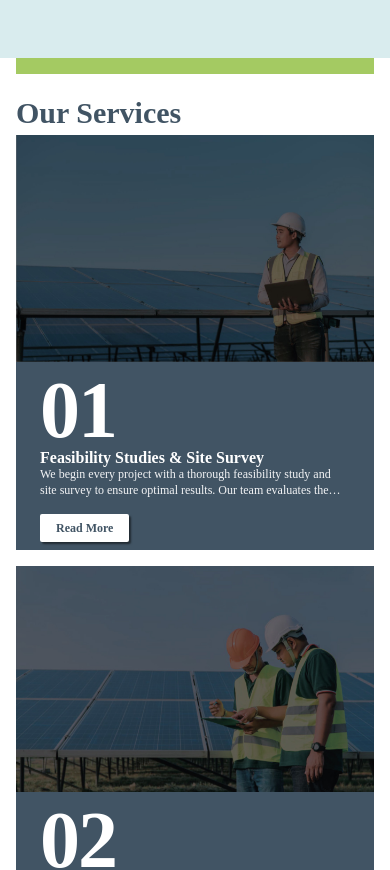
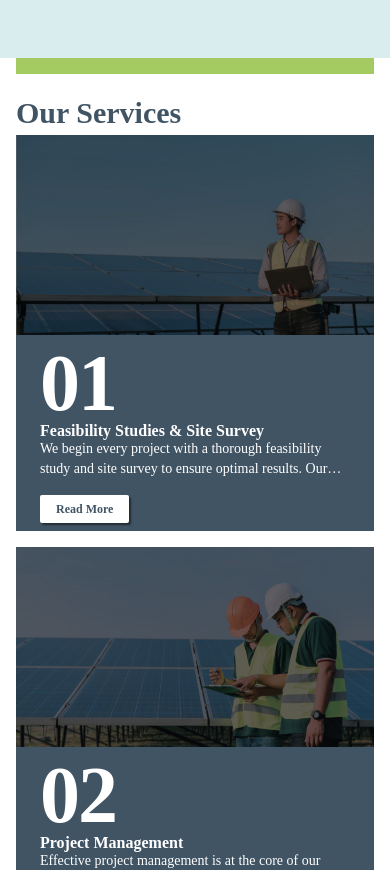
Before and after one commit to tenghuy321/Ege, a React (Vite) app: page /services in a window 390 px wide. Shown: the part 860-1730 px from the top of the page. Built offline with nearby package versions, Linux system fonts and the light colour scheme; a web font is replaced by a local one.

Commit message:
new updated

```diff
--- a/src/components/Services.jsx
+++ b/src/components/Services.jsx
@@ -8,7 +8,7 @@ import service3 from '../assets/images/services/service-3.png';
 import { useState } from "react";
 
 const Services = () => {
-  const [visibleSections, setVisibleSections] = useState({});
+  const [visibleSections, setVisibleSections] = useState("");
 
   const toggleVisibility = (id) => {
     setVisibleSections((prev) => ({
@@ -29,7 +29,7 @@ const Services = () => {
       image: service2,
       number: '02',
       header: 'Project Management',
-      description: 'Effective project management is at the core of our operations. From planning to execution, our experienced project managers oversee every phase of your solar project.We coordinate with all stakeholders, manage timelines, and ensure compliance with industry standards and regulations.Our goal is to deliver a seamless process, on time and within budget, while maintaining the highest levels of quality and professionalism.',
+      description: 'Effective project management is at the core of our operations. From planning to execution, our experienced project managers oversee every phase of your solar project. We coordinate with all stakeholders, manage timelines, and ensure compliance with industry standards and regulations. Our goal is to deliver a seamless process, on time and within budget, while maintaining the highest levels of quality and professionalism.',
       colSpan: 1,
     },
     {
@@ -47,16 +47,16 @@ const Services = () => {
         <hr className="h-4 bg-[#A4CA62] border-none" />
         <div className="px-0 py-4 md:p-5">
           <h1 data-aos='fade-right' data-aos-duration='1000' className="text-[30px] md:text-[40px] lg:text-[50px] text-[#415464] font-[700]">Our Services</h1>
-          <div className="grid grid-cols-1 md:grid-cols-2 gap-4">
+          <div className="grid grid-cols-1 lg:grid-cols-2 gap-4">
             {cardsData.map((data, id) => (
-              <div key={data.id} className={`${data.colSpan === 2 ? "col-span-1 md:col-span-2" : "col-span-1"}`} data-aos='fade-right' data-aos-duration='1200'>
-                <img src={data.image} alt="Service 1" />
+              <div key={data.id} className={`${data.colSpan === 2 ? "col-span-1 lg:col-span-2" : "col-span-1"}`} data-aos='fade-right' data-aos-duration='1200'>
+                <img src={data.image} alt="Service 1" className="w-full h-[200px] lg:h-auto object-cover" />
                 <div className="flex flex-col md:flex-row items-start bg-[#415464] py-2 px-6 leading-none">
                   <h1 className="text-[80px] lg:text-[100px] font-[700] text-[#ffffff] p-0 m-0 leading-none tracking-tight">{data.number}</h1>
                   <div className="flex flex-col items-start p-0 md:p-4 text-[#ffffff] text-[12px]" id="text-content">
                     <h1 className="text-[16px] md:text-[20px] lg:text-[25px] font-[700] leading-none h-auto md:h-[50px] lg:h-[30px]">{data.header}</h1>
                     <p
-                      className={`text-gray-100 font-[300] leading-4 ${visibleSections[id] ? "" : "line-clamp-2"
+                      className={`text-white text-[14px] font-[300] leading-5 ${visibleSections[id] ? "" : "line-clamp-2"
                         } transition-all duration-300`}
                     >
                       {data.description}
--- a/tailwind.config.js
+++ b/tailwind.config.js
@@ -15,7 +15,7 @@ export default {
       keyframes: {
         bounce: {
           '0%, 100%': {
-            transform: 'translateY(-25%)',
+            transform: 'translateY(-15%)',
             'animation-timing-function': 'cubic-bezier(0.8, 0, 1, 1)',
           },
           '50%': {
```
